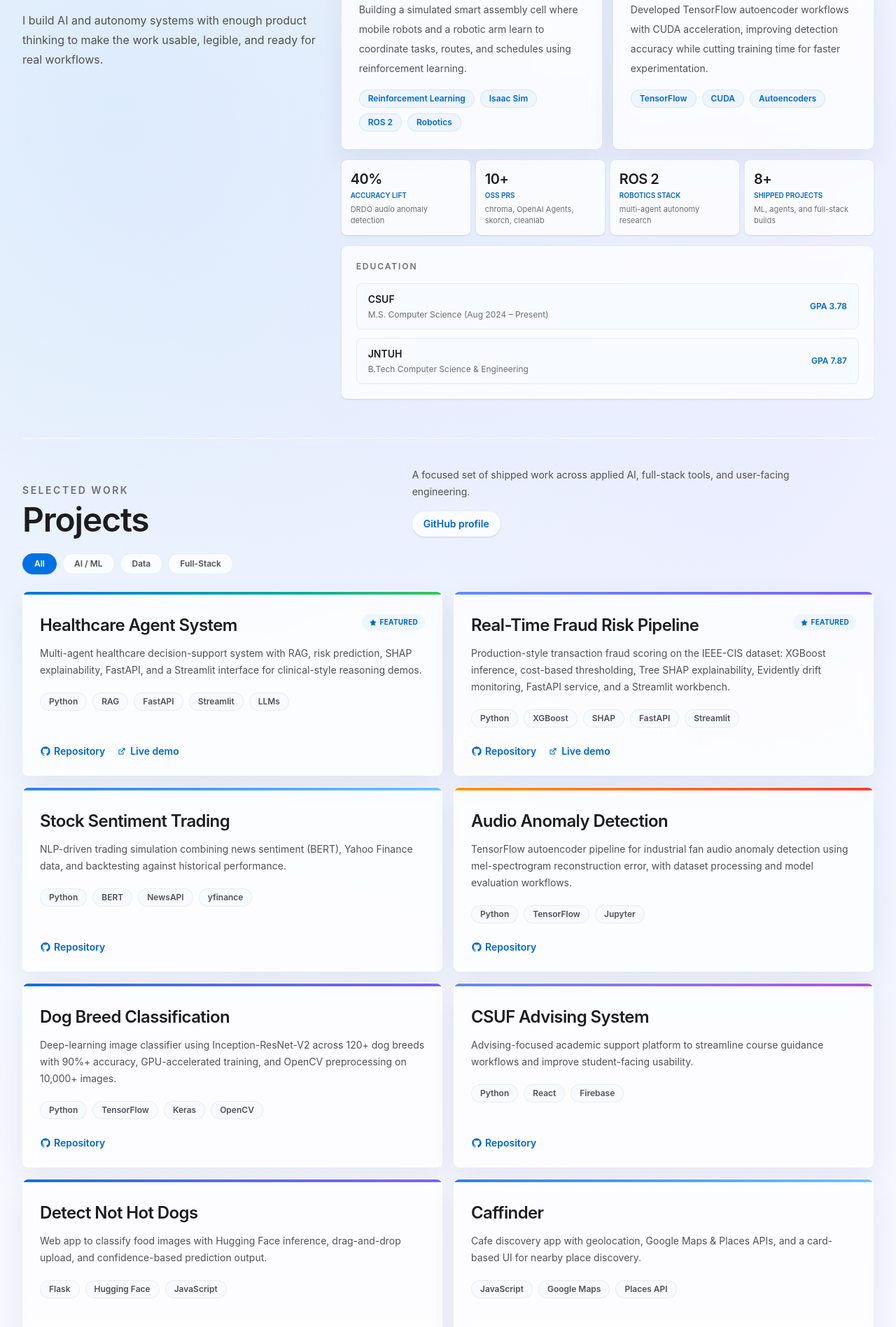
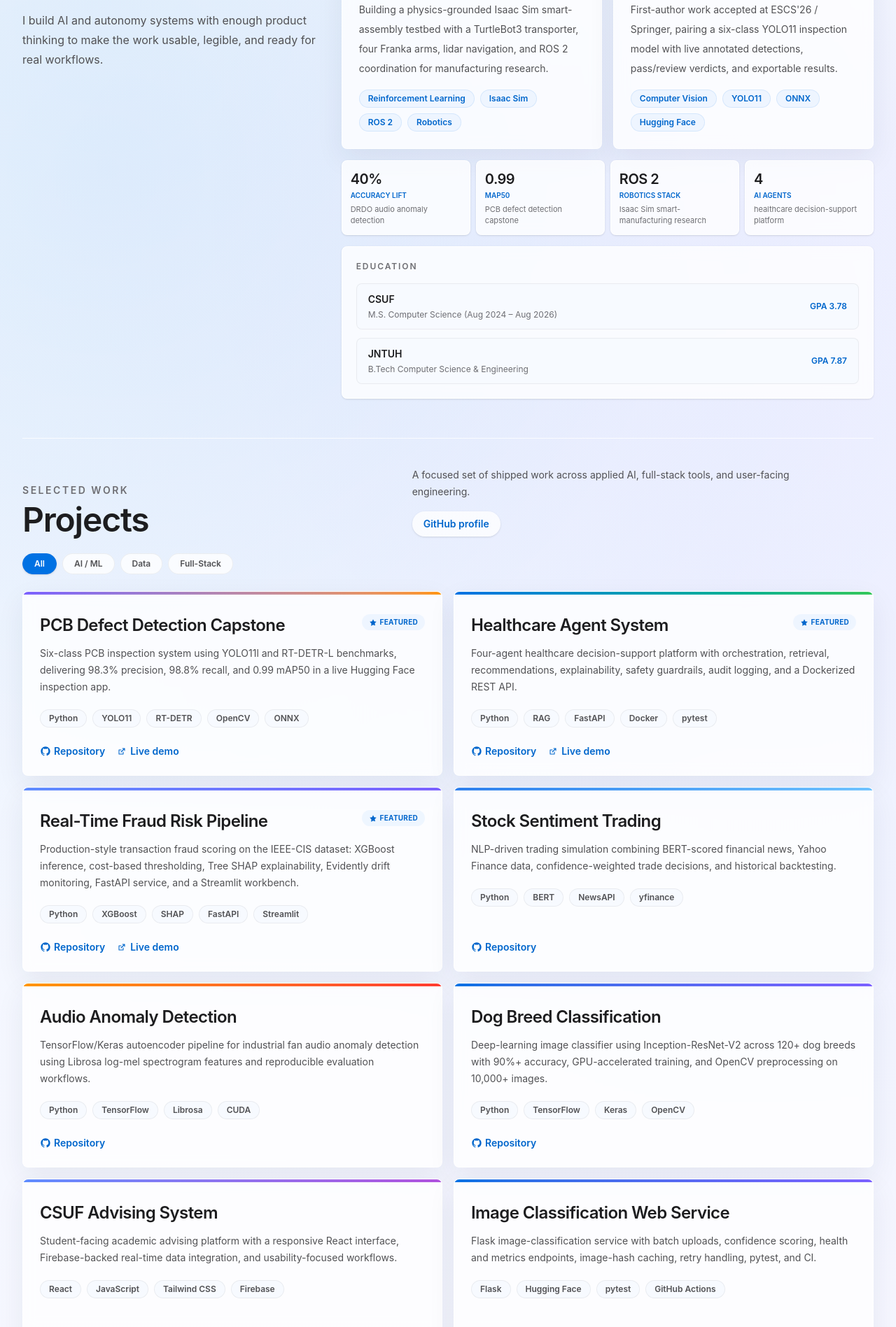
Before and after one commit to adit24dhaya/portfolio, a Next.js app: page / in a window 1280 px wide. Shown: the part 900-2797 px from the top of the page at 70% size. Built offline with nearby package versions, Linux system fonts and the light colour scheme; no server answers.

Commit message:
Refresh portfolio from current resume

```diff
--- a/app/layout.jsx
+++ b/app/layout.jsx
@@ -4,9 +4,9 @@ const SITE_URL = 'https://portfolio-jade-nine-fvlnobmi5c.vercel.app'
 
 export const metadata = {
   metadataBase: new URL(SITE_URL),
-  title: 'Dhayapulay Aditya Varun | AI / ML Engineer',
+  title: 'Dhayapulay Aditya Varun | AI / ML & Computer Vision Engineer',
   description:
-    'Aditya Dhayapulay — AI/ML engineer and CS graduate researcher building applied machine learning, autonomy, and full-stack products. Projects, open-source work, and live GitHub activity.',
+    'Aditya Dhayapulay — AI/ML engineer, computer-vision researcher, and CSUF graduate researcher building production-minded machine learning, robotics simulation, and full-stack products.',
   keywords: [
     'Aditya Dhayapulay',
     'AI Engineer',
@@ -15,6 +15,8 @@ export const metadata = {
     'CSUF',
     'Reinforcement Learning',
     'Computer Vision',
+    'NVIDIA Isaac Sim',
+    'YOLO',
     'Full Stack Developer',
   ],
   authors: [{ name: 'Dhayapulay Aditya Varun' }],
@@ -23,16 +25,16 @@ export const metadata = {
   openGraph: {
     type: 'website',
     url: SITE_URL,
-    title: 'Dhayapulay Aditya Varun | AI / ML Engineer',
+    title: 'Dhayapulay Aditya Varun | AI / ML & Computer Vision Engineer',
     description:
-      'Applied machine learning, autonomy research, and full-stack engineering — projects, open-source contributions, and live GitHub activity.',
+      'Applied machine learning, computer vision, robotics simulation, and full-stack engineering.',
     siteName: 'Aditya Dhayapulay Portfolio',
   },
   twitter: {
     card: 'summary_large_image',
-    title: 'Dhayapulay Aditya Varun | AI / ML Engineer',
+    title: 'Dhayapulay Aditya Varun | AI / ML & Computer Vision Engineer',
     description:
-      'Applied machine learning, autonomy research, and full-stack engineering.',
+      'Applied machine learning, computer vision, robotics simulation, and full-stack engineering.',
   },
   icons: {
     icon: '/favicon.svg',
--- a/app/page.jsx
+++ b/app/page.jsx
@@ -18,7 +18,8 @@ const NAV_LINKS = [
 
 const ROTATING_ROLES = [
   'AI / ML Engineer',
-  'Autonomy Researcher',
+  'Computer Vision Engineer',
+  'Robotics & Simulation Researcher',
   'Full-Stack Builder',
   'Applied ML Systems',
 ]
@@ -26,7 +27,7 @@ const ROTATING_ROLES = [
 const SOCIAL_LINKS = [
   { id: 'github', label: 'GitHub', href: `https://github.com/${GITHUB_USERNAME}` },
   { id: 'linkedin', label: 'LinkedIn', href: 'https://www.linkedin.com/in/aditya-dhayapulay' },
-  { id: 'email', label: 'Email', href: 'mailto:adivd@csu.fullerton.edu' },
+  { id: 'email', label: 'Email', href: 'mailto:dhayapulay.aditya@gmail.com' },
 ]
 
 const PROJECT_FILTERS = ['All', 'AI / ML', 'Data', 'Full-Stack']
@@ -123,12 +124,25 @@ export default function Page() {
 
   const projects = [
     {
+      title: 'PCB Defect Detection Capstone',
+      description:
+        'Six-class PCB inspection system using YOLO11l and RT-DETR-L benchmarks, delivering 98.3% precision, 98.8% recall, and 0.99 mAP50 in a live Hugging Face inspection app.',
+      recruiterSummary:
+        'Published computer-vision work: rigorous model evaluation, ONNX deployment artifacts, and a live inspection workflow with downloadable results.',
+      tech: 'Python, YOLO11, RT-DETR, OpenCV, ONNX',
+      category: 'AI / ML',
+      github: 'https://github.com/adit24dhaya/Capstone_project',
+      demo: 'https://adiivd-pcb-defect-detection.hf.space',
+      accent: 'bg-gradient-to-r from-[#7b61ff] to-[#ff9500]',
+      featured: true,
+    },
+    {
       title: 'Healthcare Agent System',
       description:
-        'Multi-agent healthcare decision-support system with RAG, risk prediction, SHAP explainability, FastAPI, and a Streamlit interface for clinical-style reasoning demos.',
+        'Four-agent healthcare decision-support platform with orchestration, retrieval, recommendations, explainability, safety guardrails, audit logging, and a Dockerized REST API.',
       recruiterSummary:
         'Shows agent orchestration, RAG pipelines, explainability, and applied AI system design beyond a single-model notebook.',
-      tech: 'Python, RAG, FastAPI, Streamlit, LLMs',
+      tech: 'Python, RAG, FastAPI, Docker, pytest',
       category: 'AI / ML',
       github: 'https://github.com/adit24dhaya/healthcare-agent-system',
       demo: 'https://healthcare-agent-system-teal.vercel.app',
@@ -151,7 +165,7 @@ export default function Page() {
     {
       title: 'Stock Sentiment Trading',
       description:
-        'NLP-driven trading simulation combining news sentiment (BERT), Yahoo Finance data, and backtesting against historical performance.',
+        'NLP-driven trading simulation combining BERT-scored financial news, Yahoo Finance data, confidence-weighted trade decisions, and historical backtesting.',
       recruiterSummary:
         'End-to-end data + ML pipeline: ingestion, sentiment modeling, strategy logic, and evaluation metrics.',
       tech: 'Python, BERT, NewsAPI, yfinance',
@@ -162,10 +176,10 @@ export default function Page() {
     {
       title: 'Audio Anomaly Detection',
       description:
-        'TensorFlow autoencoder pipeline for industrial fan audio anomaly detection using mel-spectrogram reconstruction error, with dataset processing and model evaluation workflows.',
+        'TensorFlow/Keras autoencoder pipeline for industrial fan audio anomaly detection using Librosa log-mel spectrogram features and reproducible evaluation workflows.',
       recruiterSummary:
         'Directly tied to DRDO research themes: anomaly detection, TensorFlow, and measurable accuracy gains.',
-      tech: 'Python, TensorFlow, Jupyter',
+      tech: 'Python, TensorFlow, Librosa, CUDA',
       category: 'AI / ML',
       github: 'https://github.com/adit24dhaya/audio_anomaly',
       accent: 'bg-gradient-to-r from-[#ff9500] to-[#ff3b30]',
@@ -184,21 +198,21 @@ export default function Page() {
     {
       title: 'CSUF Advising System',
       description:
-        'Advising-focused academic support platform to streamline course guidance workflows and improve student-facing usability.',
+        'Student-facing academic advising platform with a responsive React interface, Firebase-backed real-time data integration, and usability-focused workflows.',
       recruiterSummary:
         'Full-stack product work: React UI, Firebase, REST APIs, and student workflow design.',
-      tech: 'Python, React, Firebase',
+      tech: 'React, JavaScript, Tailwind CSS, Firebase',
       category: 'Full-Stack',
       github: 'https://github.com/adit24dhaya/CSUF-Advising-System',
       accent: 'bg-gradient-to-r from-[#5e8cff] to-[#af52de]',
     },
     {
-      title: 'Detect Not Hot Dogs',
+      title: 'Image Classification Web Service',
       description:
-        'Web app to classify food images with Hugging Face inference, drag-and-drop upload, and confidence-based prediction output.',
+        'Flask image-classification service with batch uploads, confidence scoring, health and metrics endpoints, image-hash caching, retry handling, pytest, and CI.',
       recruiterSummary:
         'Model-in-the-loop product: upload UX, API inference, and clear prediction presentation.',
-      tech: 'Flask, Hugging Face, JavaScript',
+      tech: 'Flask, Hugging Face, pytest, GitHub Actions',
       category: 'Full-Stack',
       github: 'https://github.com/adit24dhaya/Detect---Not-Hot-Dogs-with-hugging-face-API',
       accent: 'bg-gradient-to-r from-[#0071e3] to-[#7b61ff]',
@@ -331,9 +345,9 @@ export default function Page() {
   const impactHighlights = useMemo(
     () => [
       { value: '40%', label: 'accuracy lift', detail: 'DRDO audio anomaly detection' },
-      { value: '10+', label: 'OSS PRs', detail: 'chroma, OpenAI Agents, skorch, cleanlab' },
-      { value: 'ROS 2', label: 'robotics stack', detail: 'multi-agent autonomy research' },
-      { value: '8+', label: 'shipped projects', detail: 'ML, agents, and full-stack builds' },
+      { value: '0.99', label: 'mAP50', detail: 'PCB defect detection capstone' },
+      { value: 'ROS 2', label: 'robotics stack', detail: 'Isaac Sim smart-manufacturing research' },
+      { value: '4', label: 'AI agents', detail: 'healthcare decision-support platform' },
     ],
     [],
   )
@@ -343,15 +357,15 @@ export default function Page() {
       eyebrow: 'Current research',
       title: 'Autonomous robotics for smart manufacturing',
       body:
-        'Building a simulated smart assembly cell where mobile robots and a robotic arm learn to coordinate tasks, routes, and schedules using reinforcement learning.',
+        'Building a physics-grounded Isaac Sim smart-assembly testbed with a TurtleBot3 transporter, four Franka arms, lidar navigation, and ROS 2 coordination for manufacturing research.',
       tags: ['Reinforcement Learning', 'Isaac Sim', 'ROS 2', 'Robotics'],
     },
     {
       eyebrow: 'Applied ML impact',
-      title: 'Audio anomaly detection at DRDO',
+      title: 'Published PCB defect detection',
       body:
-        'Developed TensorFlow autoencoder workflows with CUDA acceleration, improving detection accuracy while cutting training time for faster experimentation.',
-      tags: ['TensorFlow', 'CUDA', 'Autoencoders'],
+        'First-author work accepted at ESCS\'26 / Springer, pairing a six-class YOLO11 inspection model with live annotated detections, pass/review verdicts, and exportable results.',
+      tags: ['Computer Vision', 'YOLO11', 'ONNX', 'Hugging Face'],
     },
   ]
 
@@ -373,14 +387,14 @@ export default function Page() {
   ]
 
   const educationItems = [
-    { school: 'CSUF', detail: 'M.S. Computer Science (Aug 2024 – Present)', stat: 'GPA 3.78' },
+    { school: 'CSUF', detail: 'M.S. Computer Science (Aug 2024 – Aug 2026)', stat: 'GPA 3.78' },
     { school: 'JNTUH', detail: 'B.Tech Computer Science & Engineering', stat: 'GPA 7.87' },
   ]
 
   const skillGroups = {
     Languages: ['Python', 'C++', 'Java', 'JavaScript', 'SQL', 'HTML/CSS'],
-    'ML & AI': ['PyTorch', 'TensorFlow', 'Scikit-Learn', 'Keras', 'OpenCV', 'Hugging Face', 'LangChain', 'OpenAI API'],
-    'Data & Cloud': ['MLflow', 'Apache Spark', 'Power BI', 'AWS', 'Google Cloud', 'Docker', 'Kubernetes'],
+    'ML & AI': ['PyTorch', 'TensorFlow', 'XGBoost', 'YOLO11', 'RT-DETR', 'OpenCV', 'Hugging Face', 'SHAP'],
+    'Robotics & MLOps': ['NVIDIA Isaac Sim', 'ROS 2', 'Docker', 'FastAPI', 'ONNX', 'GitHub Actions', 'Kubernetes'],
     Web: ['Flask', 'React', 'Tailwind CSS', 'REST APIs', 'Firebase', 'GitHub Actions'],
     Tools: ['Git', 'Jupyter Notebook', 'Google Colab', 'Bash', 'Jira', 'VS Code'],
   }
@@ -412,7 +426,7 @@ export default function Page() {
 
   const handleCopyEmail = async () => {
     try {
-      await navigator.clipboard.writeText('adivd@csu.fullerton.edu')
+      await navigator.clipboard.writeText('dhayapulay.aditya@gmail.com')
       setEmailCopied(true)
       setTimeout(() => setEmailCopied(false), 1800)
     } catch {}
@@ -543,7 +557,7 @@ export default function Page() {
                   Open to AI / ML & SWE roles
                 </span>
                 <span className="inline-flex rounded-full border border-[#0071e3]/15 bg-[var(--surface)] px-3 py-1.5 text-xs font-semibold text-[var(--accent-text)] shadow-sm backdrop-blur">
-                  {recruiterMode ? 'Recruiter Snapshot' : 'MS Computer Science @ CSUF'}
+                  {recruiterMode ? 'Recruiter Snapshot' : 'M.S. CS candidate @ CSUF'}
                 </span>
               </motion.div>
 
@@ -1053,7 +1067,7 @@ export default function Page() {
               <div className="mt-8 flex flex-wrap items-center gap-3 text-sm font-semibold">
                 <a
                   className="inline-flex items-center gap-2 rounded-full bg-[var(--chip-accent)] px-4 py-2 text-[var(--accent-text)] hover:text-[var(--accent-text-strong)]"
-                  href="mailto:adivd@csu.fullerton.edu"
+                  href="mailto:dhayapulay.aditya@gmail.com"
                   onMouseEnter={() => setContactHover('email')}
                   onMouseLeave={() => setContactHover('')}
                   onFocus={() => setContactHover('email')}
--- a/public/resume.md
+++ b/public/resume.md
@@ -1,95 +1,84 @@
-# Dhayapulay Aditya Varun
+# ADITYA VARUN DHAYAPULAY
 
-Email: adivd@csu.fullerton.edu
-LinkedIn: [Aditya Dhayapulay](https://www.linkedin.com/in/aditya-dhayapulay)
-GitHub: [adit24dhaya](https://github.com/adit24dhaya)
+Fullerton, CA · 949-686-8589 · dhayapulay.aditya@gmail.com
+[LinkedIn](https://www.linkedin.com/in/aditya-dhayapulay/) · [GitHub](https://github.com/adit24dhaya) · [Portfolio](https://portfolio-jade-nine-fvlnobmi5c.vercel.app)
+
+## Summary
+
+M.S. in Computer Science candidate at Cal State Fullerton (Aug 2026) and first author of an accepted Springer ESCS'26 real-time PCB defect-detection paper. Fellowship-funded robotics-simulation researcher with hands-on experience across ML data preparation, model development and evaluation, deployment, Docker, REST APIs, automated testing, and CI/CD.
+
+## Technical Skills
+
+- **Languages:** Python, SQL, Java, JavaScript, Bash, C/C++
+- **ML / DL:** Deep Learning, Reinforcement Learning, Computer Vision, Object Detection, NLP, Anomaly Detection, RAG, LLMs
+- **Frameworks:** PyTorch, TensorFlow/Keras, scikit-learn, XGBoost, Hugging Face Transformers, YOLO/RT-DETR, OpenCV, NumPy, pandas, SHAP, Flask, CUDA
+- **Robotics / Simulation:** NVIDIA Isaac Sim (USD/PhysX), ROS 2, robot kinematics / IK, lidar navigation, digital-twin simulation
+- **MLOps / Serving:** Docker, FastAPI, Streamlit, ONNX, GitHub Actions (CI/CD), Kubernetes, AWS
+- **Web / Dev Tools:** React, Tailwind CSS, Firebase, REST APIs, Git/GitHub, Linux/CLI, Jupyter, Conda
+
+## Experience
+
+### California State University, Fullerton — Graduate Researcher, EG-RSCA Fellow
+
+Fullerton, CA · Feb 2026 – Present
+
+- Built a physics-grounded NVIDIA Isaac Sim testbed: a 12.4 × 7.8 m factory island with a TurtleBot3 transporter, four Franka Emika Panda arms, and a simulated conveyor completing end-to-end material flow.
+- Engineered reactive 360-beam lidar navigation and physics-gated custody handoffs, validated in a 62.82-minute unattended run with 10/10 completed orders, zero failures, and 40/40 accepted arm handoffs.
+- Developed a ROS 2 coordination layer and reinforcement-learning scheduling/material-routing policy that outperformed a deterministic dispatch baseline in simulation.
+
+### California State University, Fullerton — Instructional Student Assistant, AI & ML Grader
+
+Fullerton, CA · Feb 2026 – May 2026
+
+- Evaluated AI/ML assignments for 127 students across CPSC 254 and CPSC 585, covering PyTorch, scikit-learn, CNNs, SNNs, RAG, object detection, and GPU-accelerated workloads.
+
+### Research Centre Imarat (RCI), DRDO — AI Research Intern
+
+Hyderabad, India · Oct 2023 – Feb 2024
+
+- Improved industrial audio anomaly-detection accuracy by 40% with TensorFlow/Keras autoencoders for predictive maintenance and equipment-risk monitoring.
+- Reduced model training time by 35% with CUDA GPU acceleration and built a reproducible Python/Librosa pipeline for spectrogram features.
+
+## Selected Projects
+
+### PCB Defect Detection Capstone
+
+[GitHub](https://github.com/adit24dhaya/Capstone_project) · [Live Demo](https://adiivd-pcb-defect-detection.hf.space)
+
+- Trained a YOLO11l detector to 98.3% precision, 98.8% recall, and 0.99 mAP50 on a held-out six-class PCB-defect test set after benchmarking YOLO11 variants and RT-DETR-L.
+- Deployed a Hugging Face Spaces inspection app with annotated detections, class counts, pass/review verdicts, JSON/CSV export, ONNX export, and a documented Jetson/TensorRT path.
+
+### Healthcare Agent System
+
+[GitHub](https://github.com/adit24dhaya/healthcare-agent-system) · [Live Demo](https://healthcare-agent-system-teal.vercel.app)
+
+- Designed a four-agent healthcare AI platform with orchestration, retrieval, recommendations, explainability, safety guardrails, and audit logging.
+- Shipped a Dockerized REST API with pytest coverage for the API surface and risk model.
+
+### Real-Time Fraud & Transaction Risk Pipeline
+
+[GitHub](https://github.com/adit24dhaya/fraud-risk-pipeline) · [Live UI](https://adit-txn-risk-pipeline-ui-e2c4483417ee.herokuapp.com/) · [API](https://adit-txn-risk-pipeline-41ee5a80b27b.herokuapp.com/docs)
+
+- Built an end-to-end fraud-scoring service over 175 aligned IEEE-CIS features with XGBoost, cost-based thresholding, Tree SHAP explanations, Evidently drift monitoring, FastAPI, Streamlit, and CI.
+
+### Stock Sentiment Trading System
+
+[GitHub](https://github.com/adit24dhaya/Stock-Sentiment-Trading-with-News-Analysis)
+
+- Built a BERT-based financial-news sentiment pipeline with confidence-weighted entry/exit logic, Yahoo Finance data, persisted artifacts, and historical backtesting.
+
+## Publication
+
+- **Aditya Varun Dhayapulay** and Paul Salvador Inventado. “Real-Time PCB Defect Detection for Embedded Visual Inspection: A Same-Split Comparison of YOLO11s and RT-DETR-L.” Accepted at the 24th International Conference on Embedded Systems, Cyber-physical Systems & Applications (ESCS'26 / CSCE'26), Springer Nature, 2026.
 
 ## Education
 
-### California State University, Fullerton (CSUF)
-**Master of Science in Computer Science**
-Aug 2024 - Present
-GPA: 3.78
+### California State University, Fullerton
 
-Coursework: Advanced Algorithm, Software Requirements, Artificial Neural Networks, Language Processing, Android Application Development with Kotlin
+Master of Science, Computer Science · Aug 2024 – Aug 2026
+GPA: 3.78 / 4.0
 
 ### Jawaharlal Nehru Technological University, Hyderabad
-**Bachelor of Technology in Computer Science and Engineering**
-Aug 2020 - Jul 2024
-GPA: 7.87
 
-Coursework: Machine Learning, Data Mining, Data Analytics, Operating Systems, Database Management Systems, Data Structures and Algorithms, Object-Oriented Programming
-
-## Experience
-
-### California State University, Fullerton - Fullerton, CA
-**Graduate Researcher (EG-RSCA Fellow)**
-Feb 2026 - Present
-
-- Architected a Reinforcement Learning-enabled Smart Assembly Cell simulation for decentralized robotic manufacturing.
-- Built a multi-agent system in NVIDIA Isaac Sim coordinating TurtleBot3 AGVs and a Franka Emika Panda manipulator.
-- Implemented ROS 2 coordination policies and Bash-based orchestration for dynamic task scheduling and real-time material routing.
-- Optimized system-level KPIs including on-time delivery, robot idle time, energy consumption, and production utilization.
-
-### Research Centre Imarat (RCI), DRDO - Hyderabad, India
-**Audio Anomaly Detection Intern**
-Oct 2023 - Feb 2024
-
-- Conducted applied research on audio anomaly detection with TensorFlow autoencoders, improving detection accuracy by 40%.
-- Collected, annotated, and processed environmental sound datasets (thunder, waterfalls, crowd noise) for training and evaluation.
-- Documented experimental results, tracked model performance, and prepared weekly research updates.
-- Leveraged CUDA-based GPU acceleration to reduce model training time by 40%.
-
-## Projects
-
-### Real-Time Transaction Risk & Fraud Detection Pipeline
-**Python, XGBoost, SHAP, Evidently, FastAPI, Streamlit, Git**
-
-- Built a production-style fraud scoring pipeline on the IEEE-CIS dataset with XGBoost inference and cost-based decision thresholding.
-- Added Tree SHAP explainability and Evidently drift monitoring for transparent, maintainable model decisions.
-- Deployed a FastAPI scoring service and a Streamlit workbench (live on Heroku) with CI on every push.
-
-### Healthcare Agent System
-**Python, RAG, FastAPI, Streamlit, LLMs, Git**
-
-- Developed a multi-agent healthcare decision-support system with RAG retrieval, risk prediction, and SHAP explainability.
-- Exposed a FastAPI backend and a Streamlit interface (live demo) for clinical-style reasoning workflows.
-
-### Dog Breed Classification using Deep Learning
-**Python, TensorFlow, OpenCV, Git**
-
-- Developed a deep learning classifier using Inception-ResNet-V2 with 90%+ accuracy across 120+ dog breeds.
-- Optimized training with TensorFlow-GPU acceleration, reducing total training time by 40%.
-- Processed and cleaned 10,000+ images using OpenCV to improve generalization.
-
-### Hot Dog or Not - Image Classification Web App
-**Flask, Hugging Face API, HTML, CSS, JavaScript, Git**
-
-- Built a web app for food image classification using Hugging Face's Food-101 model.
-- Designed a responsive drag-and-drop UI with live preview and confidence scores.
-- Implemented secure API key handling and robust error management for deployment.
-
-### Cafe Finder Web App
-**JavaScript, Google Maps & Places API, HTML, CSS, Git**
-
-- Developed a cafe finder app with real-time geolocation and place discovery.
-- Integrated dynamic card-based UI and map embedding to improve user navigation.
-- Optimized location caching and responsiveness for better user experience.
-
-### Sentiment-Based Stock Trading System
-**Python, NewsAPI, yfinance, NLP (BERT), Git**
-
-- Built an AI-driven trading simulation using BERT sentiment on news data.
-- Integrated Yahoo Finance data streams for sentiment-based trade decisions.
-- Developed a backtesting framework to benchmark strategies against historical performance.
-
-## Skills
-
-- **Programming Languages:** Python, C++, Java, JavaScript, SQL, HTML/CSS
-- **Machine Learning & AI:** PyTorch, TensorFlow, Scikit-Learn, Keras, NumPy, pandas, Matplotlib, OpenCV, Hugging Face, LangChain, OpenAI API
-- **Data Science & MLOps:** MLflow, Apache Spark, Power BI, Data Visualization, Model Deployment
-- **Cloud & Distributed Systems:** AWS, Google Cloud, Docker, Kubernetes
-- **Web & App Development:** Flask, React, Tailwind CSS, REST APIs, GitHub Actions (CI/CD), Firebase
-- **Software & Tools:** Jira, Git, Bash, Jupyter Notebook, Google Colab, VS Code, MS Office
-- **IT Tools:** Windows/Linux Administration, System Troubleshooting, Help Desk Support, Software Installation, Hardware Setup, Remote Desktop Tools
-- **Soft Skills:** Academic Writing, Research Ethics, Collaboration, Problem-solving, Time Management, Communication, Critical Thinking
+Bachelor of Technology, Computer Science and Engineering · Aug 2020 – Jul 2024
+GPA: 7.87 / 10.0
```
